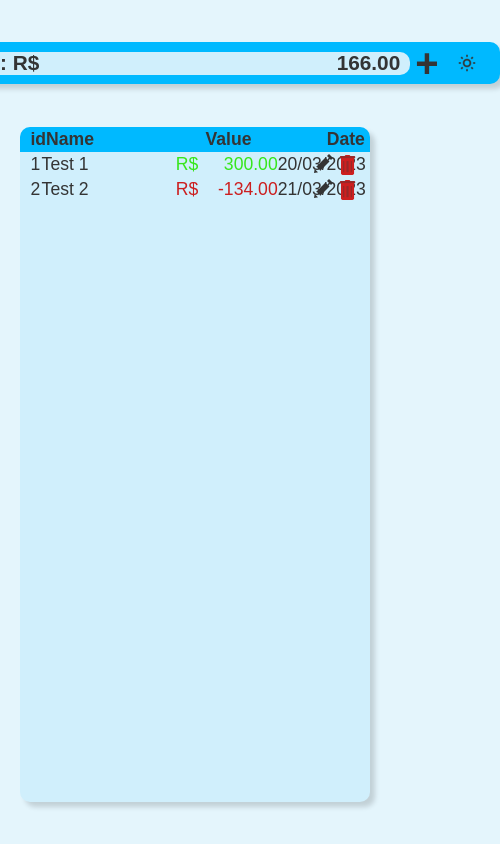
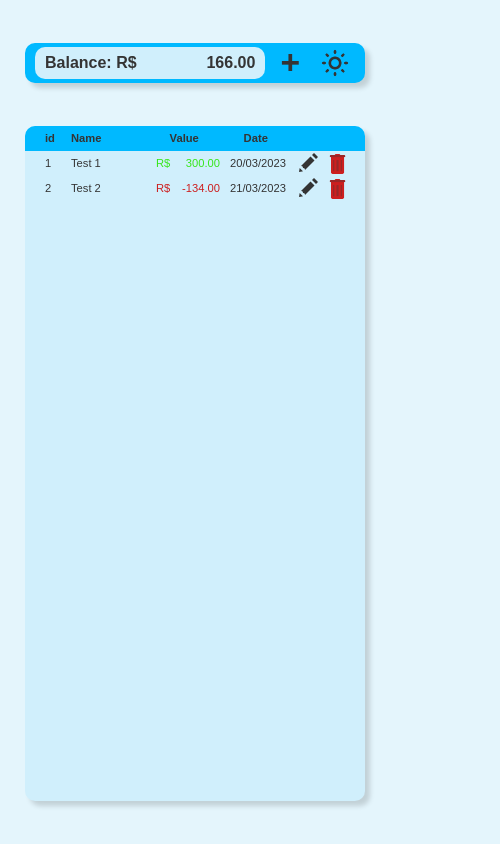
Before and after one commit to Ednaxx/OneBitCode-Finances-App, a website with bundled scripts: page index.html in a window 390 px wide. Shown: the whole page, 500 px wide, since content can reach past the window. Built offline with nearby package versions, Linux system fonts and the light colour scheme; data requests are answered from the project's data file.

Commit message:
added .gitignore and simple responsive css

```diff
--- a/index.css
+++ b/index.css
@@ -15,8 +15,8 @@
     --positive-color: #37e61c;
 
     --big-font: 2.5rem;
-    --medium-font: 1.3rem;
-    --small-font: 1.1rem;
+    --medium-font: 1.4rem;
+    --small-font: 1.2rem;
 }
 
 /* light mode colors:
@@ -60,19 +60,18 @@ body {
     display: flex;
     flex-direction: row;
     align-items: center;
-    padding: 8px 20px;
-    height: 5vh;
+    height: 40px;
     margin: 5vh 0;
 }
 
 #balance-block {
-    margin-right: auto;
+    margin: auto auto auto 10px;
     font-weight: bold;
     font-size: var(--medium-font);
     background-color: var(--list-color);
     color: var(--font-color);
     border-radius: 10px;
-    height: 90%;
+    height: 80%;
     display: flex;
     align-items: center;
     justify-content: space-between;
@@ -81,7 +80,7 @@ body {
 }
 
 #new-transaction {
-    margin-right: 10px;
+    margin: 0 10px 0 10px;
     height: 100%;
     width: fit-content;
     padding: 5px;
@@ -97,8 +96,13 @@ body {
 
 }
 
+#new-transaction:hover {
+    font-size: calc(var(--big-font) * 1.1)
+}
+
 #color-mode-ico {
     height: 100%;
+    margin-right: 10px;
     cursor: pointer;
 }
 
@@ -141,14 +145,12 @@ body {
 }
 
 .list-id {
-    width: 5%
-}
-
-.list-name {
-    width: 60%
+    width: 16px;
+    margin: 0 10px 0 10px;
 }
 
 .list-value {
+    margin-left: auto;
     width: 150px;
     display: flex;
     flex-direction: row;
@@ -157,12 +159,13 @@ body {
 }
 
 .list-date {
-    width: 10%;
+    margin-left: 10px;
     text-align: center;
+    display: flex;
 }
 
 .list-edit {
-    width: auto;
+    margin: 0 0 0 10px;
     display: flex;
     align-items: center;
     justify-content: center;
@@ -171,6 +174,7 @@ body {
 }
 
 .list-delete {
+    margin: 0 5px 0 5px;
     height: 100%;
     display: flex;
     align-items: center;
@@ -237,6 +241,35 @@ body {
     border-radius: 5px;
 }
 
-button:hover {
-    scale: 1.15;
+@media screen and (max-width: 660px) {
+    #balance-block {
+        min-width: 0;
+        width: 100%;
+    }
+
+    .list-value {
+        width: 20%;
+    }
+
+    :root {
+        --big-font: 2.3rem;
+        --medium-font: 1.2rem;
+        --small-font: 1.0rem;
+    }
 }
+
+@media screen and (max-width: 540px) {
+    :root {
+        --big-font: 2.2rem;
+        --medium-font: 1rem;
+        --small-font: 0.8rem;
+    }
+}
+
+@media screen and (max-width: 430px) {
+    :root {
+        --big-font: 2.1rem;
+        --medium-font: 1rem;
+        --small-font: 0.7rem;
+    }
+}
--- a/index.html
+++ b/index.html
@@ -11,7 +11,7 @@
 <body>
     <div id="header">
         <div id="balance-block">
-            <span>Balance: R$</span>
+            <span id="balanceTitle">Balance: R$</span>
             <span id="balance"></span>
         </div>
         <button id="new-transaction">+</button>
@@ -22,7 +22,9 @@
             <div class="list-id">id</div>
             <div class="list-name">Name</div>
             <div class="list-value">Value</div>
-            <div class="list-date">Date</div>
+            <div class="list-date">Date<pre>          </pre></div>
+            <div class="list-edit"></div>
+            <div class="list-delete"></div>
         </div>
     </div>
 
```
Also changed, not shown: 1 other file.
